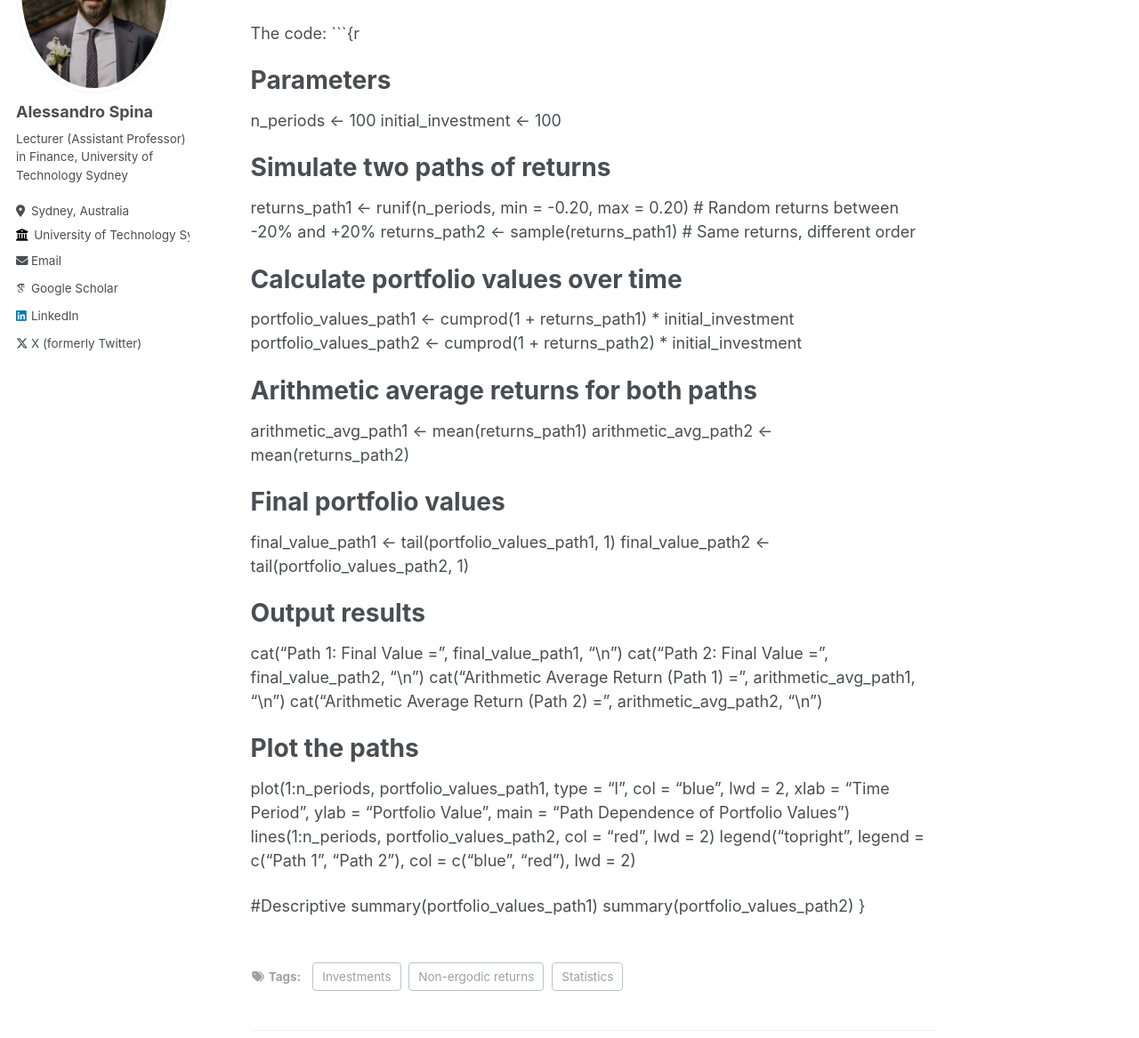
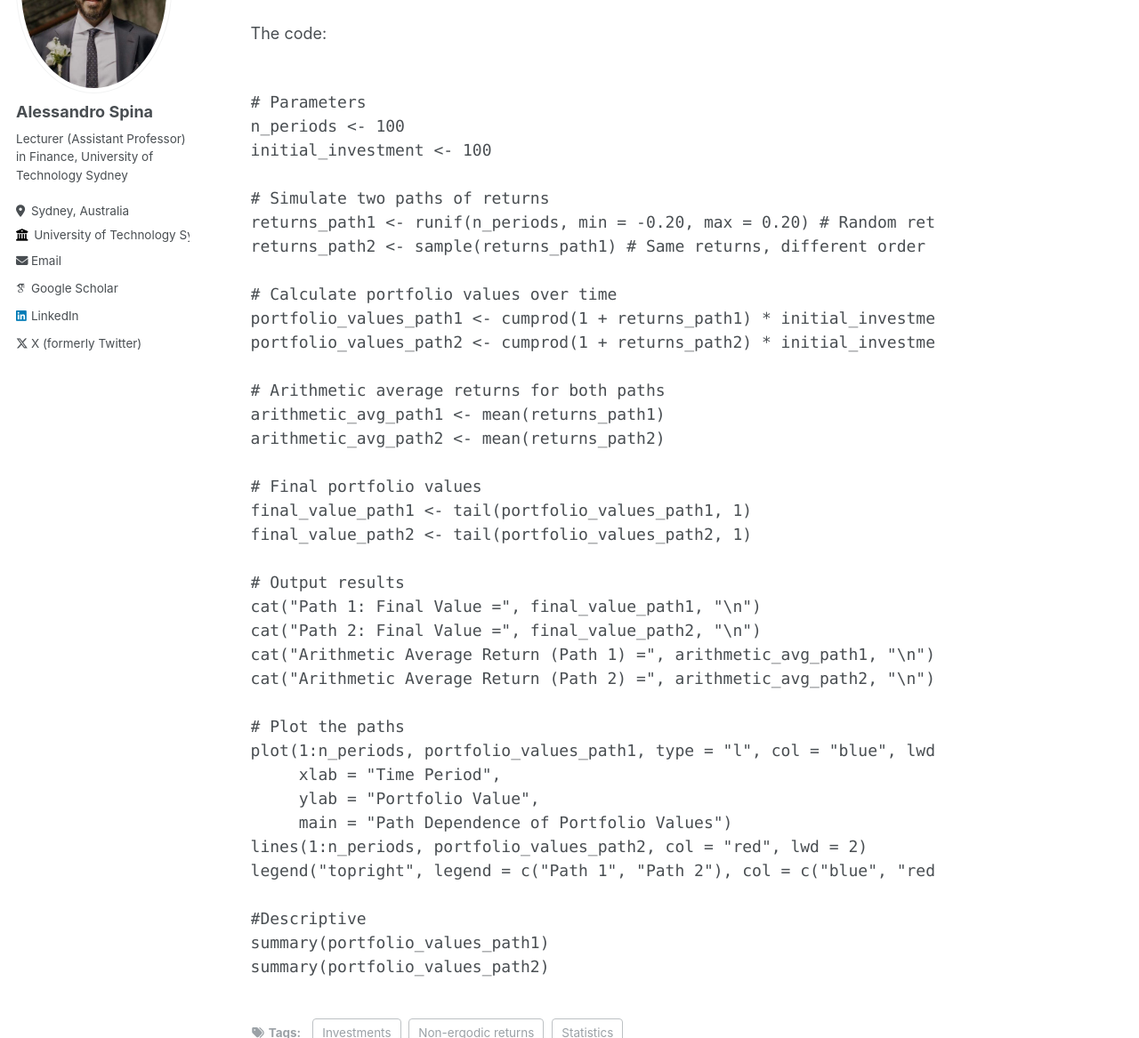
Before and after one commit to aspi6246/aspi6246.github.io, a Jekyll site: the page built from _posts/2025-01-23-blog-post-8.md, in a window 1280 px wide and 1400 px high, scrolled down 2413 px. Shown: the part 233-1400 px from the top of the window at 89% size. Built offline with Jekyll 4.4.1, drawn with Linux system fonts in a browser that asks for light colours; some web fonts are replaced.

Commit message:
Update 2025-01-23-blog-post-8.md

````diff
--- a/_posts/2025-01-23-blog-post-8.md
+++ b/_posts/2025-01-23-blog-post-8.md
@@ -26,7 +26,7 @@ Stock returns also exhibit such non-ergodic behaviour. We can see the impact thi
 
 
 The code:
-```{r
+```{r}
 
 # Parameters
 n_periods <- 100
@@ -65,4 +65,4 @@ legend("topright", legend = c("Path 1", "Path 2"), col = c("blue", "red"), lwd =
 #Descriptive
 summary(portfolio_values_path1)
 summary(portfolio_values_path2)
-}
+```
````
